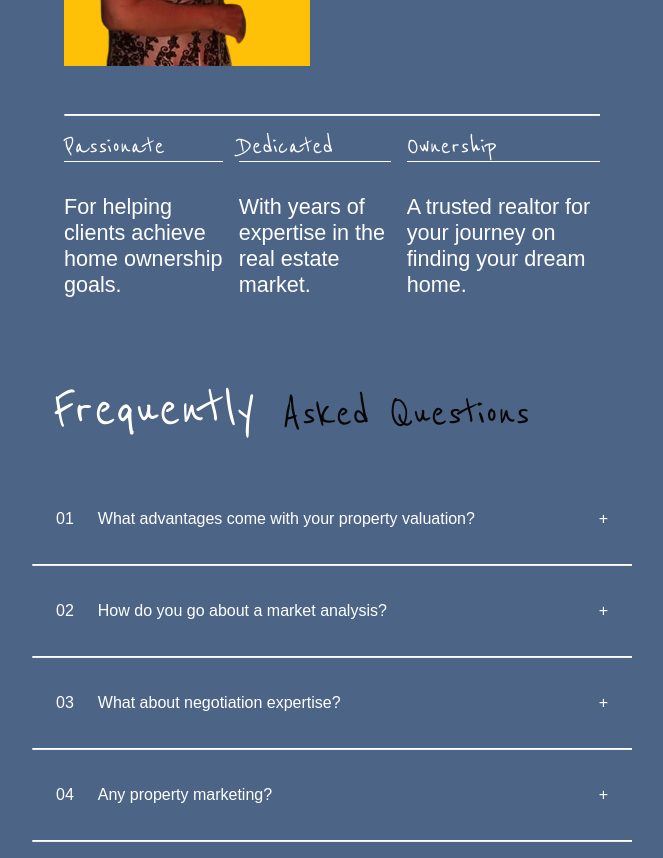
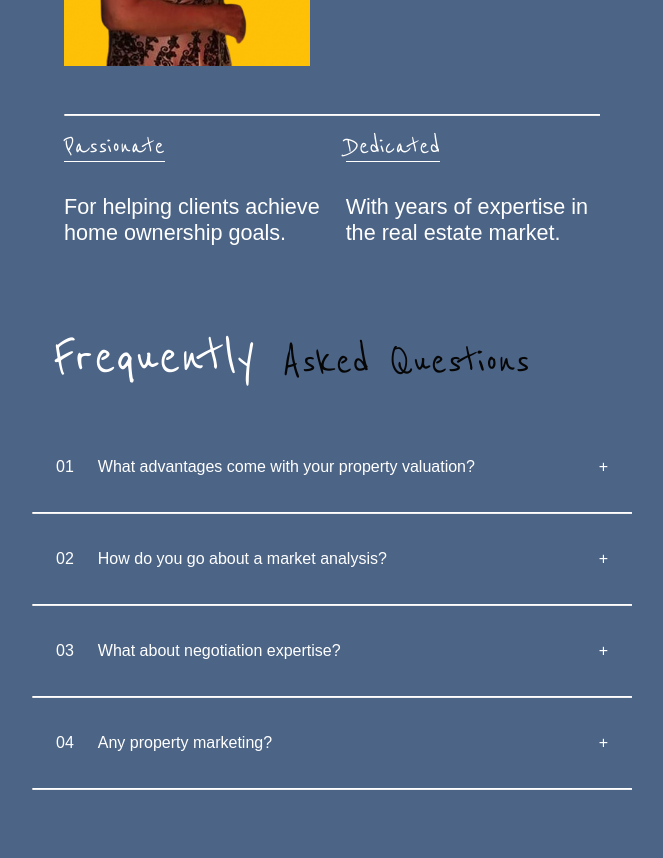
Before and after one commit to gtzjesus/FrancesGtz-frontend, a React (Vite) app: page / in a window 1280 px wide. Shown: the part 1000-1858 px from the top of the page, without its empty margins (308-971 px from the left). After the commit the page ends 1806 px from the top, so only its background shows below. Built offline with nearby package versions, Linux system fonts and the light colour scheme; no server answers; a web font is replaced by a local one.

Commit message:
About section typography + UI fixes

```diff
--- a/src/components/about/About.jsx
+++ b/src/components/about/About.jsx
@@ -27,6 +27,7 @@ const SectionTitle = styled.span`
   font-family: 'Reenie Beanie', cursive;
   font-size: var(--font-small);
   border-bottom: 1px solid var(--color-white);
+  width: fit-content;
 `;
 
 const Details = styled.div`
@@ -88,12 +89,6 @@ function About() {
             With years of expertise in the real estate market.
           </SectionDescription>
         </Section>
-        <Section>
-          <SectionTitle>Ownership</SectionTitle>
-          <SectionDescription>
-            A trusted realtor for your journey on finding your dream home.
-          </SectionDescription>
-        </Section>
       </SectionDetails>
     </StyledAbout>
   );
```
